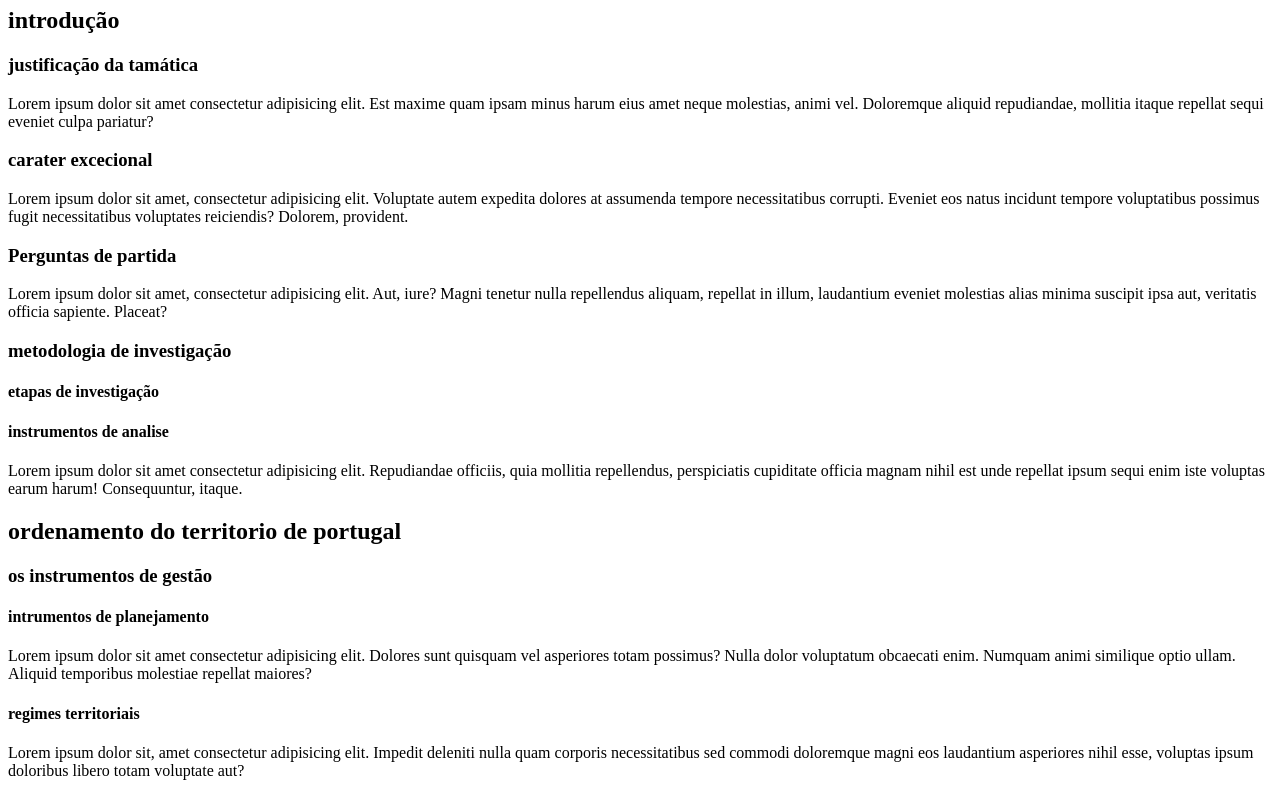
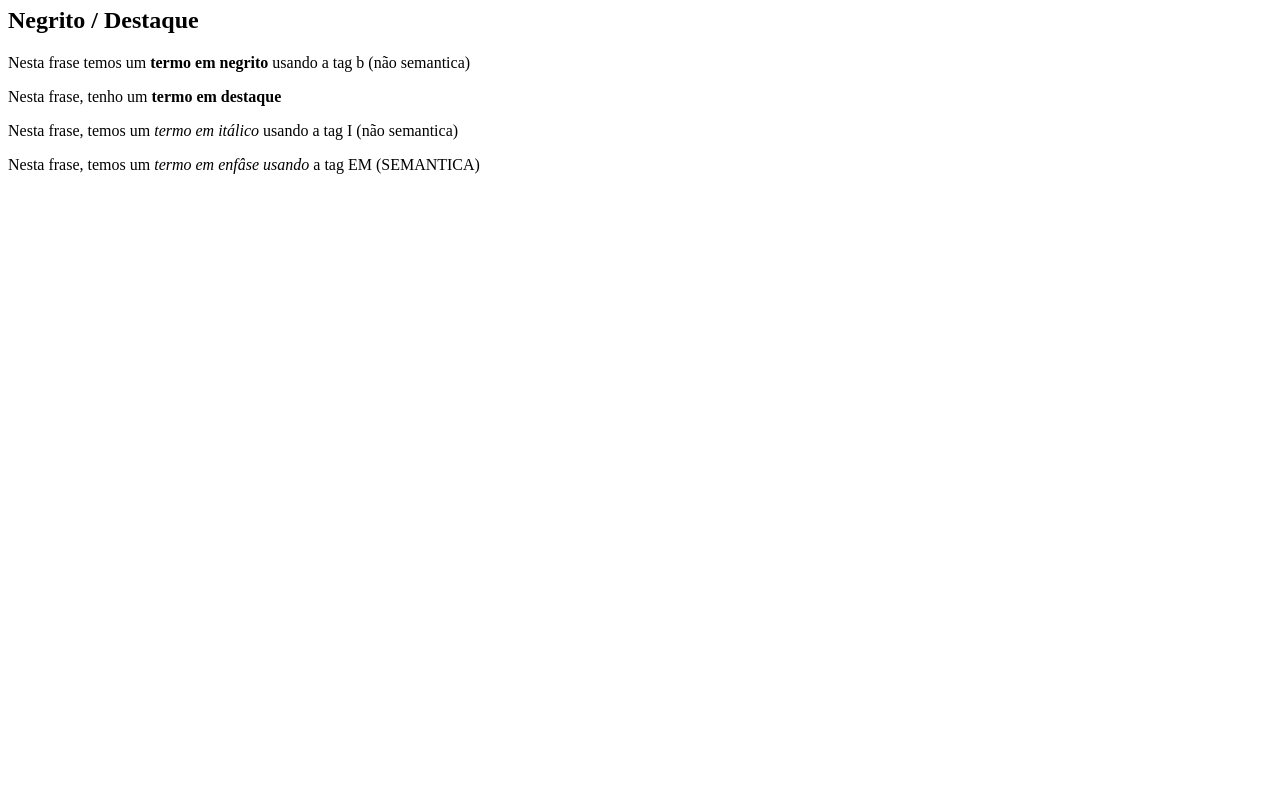
Before and after one commit to guthierrycordeiro-droid/Front-End, a plain HTML site: page aula6.html in a window 1280 px wide. Shown: the part 73-869 px from the top of the page. After the commit the page ends 800 px from the top, so only its background shows below. Drawn offline with Linux system fonts and the light colour scheme.

Commit message:
Update aula6.html

```diff
--- a/aula6.html
+++ b/aula6.html
@@ -1,29 +1,17 @@
 <!DOCTYPE html>
-<html lang="pt-br">
+<html lang="en">
 <head>
-<meta charset="UTF-8">
-<meta name="viewport" content="width=device-width, initial-scale=1.0">
-<link rel="shortcut icon" href="favicon 1.ico" type="image/x-icon">
-<title>Hieraquia de títulos</title>
+    <meta charset="UTF-8">
+    <meta http-equiv="X-UA-Compatible" content="IE=edge">
+    <meta name="viewport" content="width=device-width, initial-scale=1.0">
+    <title>Document</title>
 </head>
 <body>
-<h1>Entendendo portugal</h1>
-<h2>introdução</h2> <!--subtítulo-->
-<h3>justificação da tamática</h3>
-<p>Lorem ipsum dolor sit amet consectetur adipisicing elit. Est maxime quam ipsam minus harum eius amet neque molestias, animi vel. Doloremque aliquid repudiandae, mollitia itaque repellat sequi eveniet culpa pariatur?</p> <!--lorem é usado para textos aleátorios-->
-<h3>carater excecional</h3>
-<p>Lorem ipsum dolor sit amet, consectetur adipisicing elit. Voluptate autem expedita dolores at assumenda tempore necessitatibus corrupti. Eveniet eos natus incidunt tempore voluptatibus possimus fugit necessitatibus voluptates reiciendis? Dolorem, provident.</p>
-<h3>Perguntas de partida</h3>
-<p>Lorem ipsum dolor sit amet, consectetur adipisicing elit. Aut, iure? Magni tenetur nulla repellendus aliquam, repellat in illum, laudantium eveniet molestias alias minima suscipit ipsa aut, veritatis officia sapiente. Placeat?</p>
-<h3>metodologia de investigação</h3>
-<h4>etapas de investigação</h4>
-<h4>instrumentos de analise</h4>
-<p>Lorem ipsum dolor sit amet consectetur adipisicing elit. Repudiandae officiis, quia mollitia repellendus, perspiciatis cupiditate officia magnam nihil est unde repellat ipsum sequi enim iste voluptas earum harum! Consequuntur, itaque.</p>
-<h2>ordenamento do territorio de portugal</h2>
-<h3>os instrumentos de gestão</h3>
-<h4>intrumentos de planejamento</h4>
-<p>Lorem ipsum dolor sit amet consectetur adipisicing elit. Dolores sunt quisquam vel asperiores totam possimus? Nulla dolor voluptatum obcaecati enim. Numquam animi similique optio ullam. Aliquid temporibus molestiae repellat maiores?</p>
-<h4>regimes territoriais</h4>
-<p>Lorem ipsum dolor sit, amet consectetur adipisicing elit. Impedit deleniti nulla quam corporis necessitatibus sed commodi doloremque magni eos laudantium asperiores nihil esse, voluptas ipsum doloribus libero totam voluptate aut?</p>
+    <h1>principais formatações</h1>
+<h2>Negrito / Destaque</h2>
+<p>Nesta frase temos um <b>termo em negrito</b> usando a tag b (não semantica)</p><!--tags para deixar em negrito -->
+<p>Nesta frase, tenho um <strong>termo em destaque</strong></p>
+<p> Nesta frase, temos um <i>termo em itálico</i> usando a tag I (não semantica)</p><!--tags para deixar em italico-->
+<P>Nesta frase, temos um <em>termo em enfâse usando</em> a tag EM (SEMANTICA)</P>
 </body>
 </html>
```
